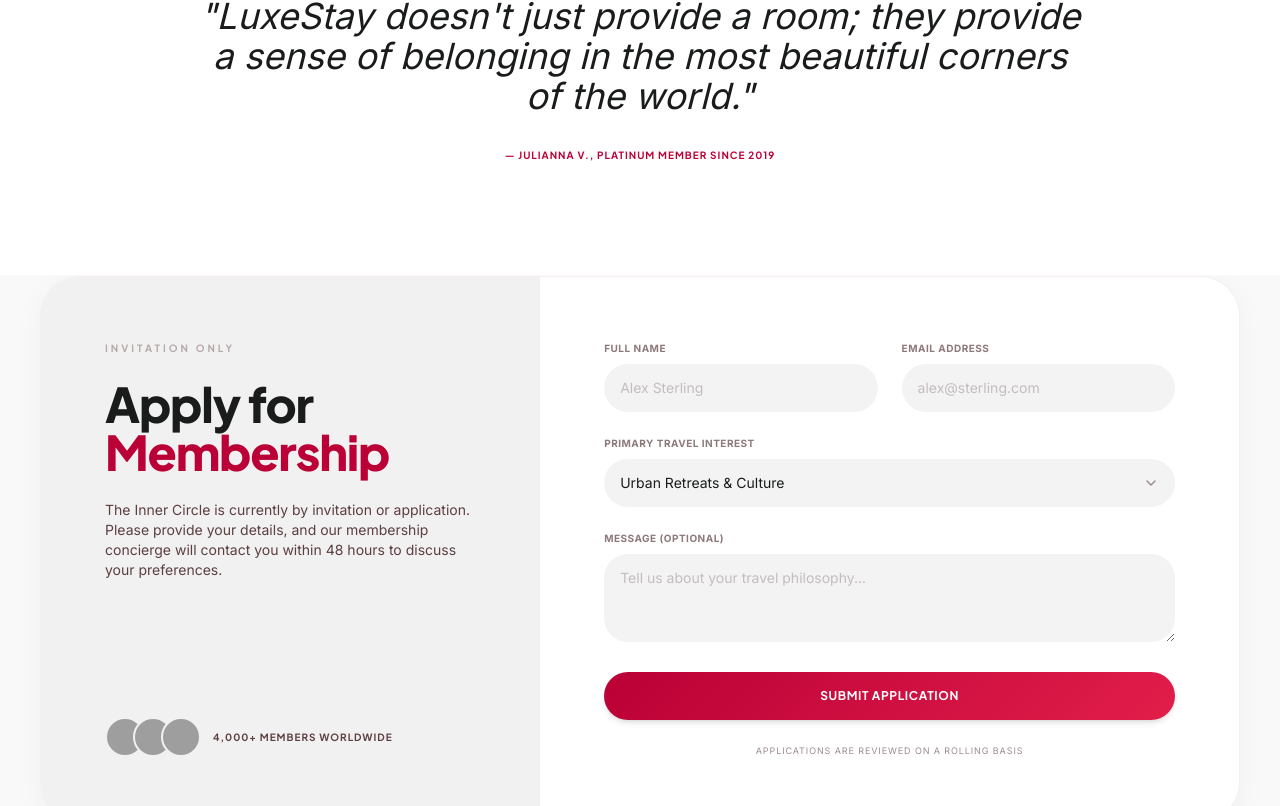
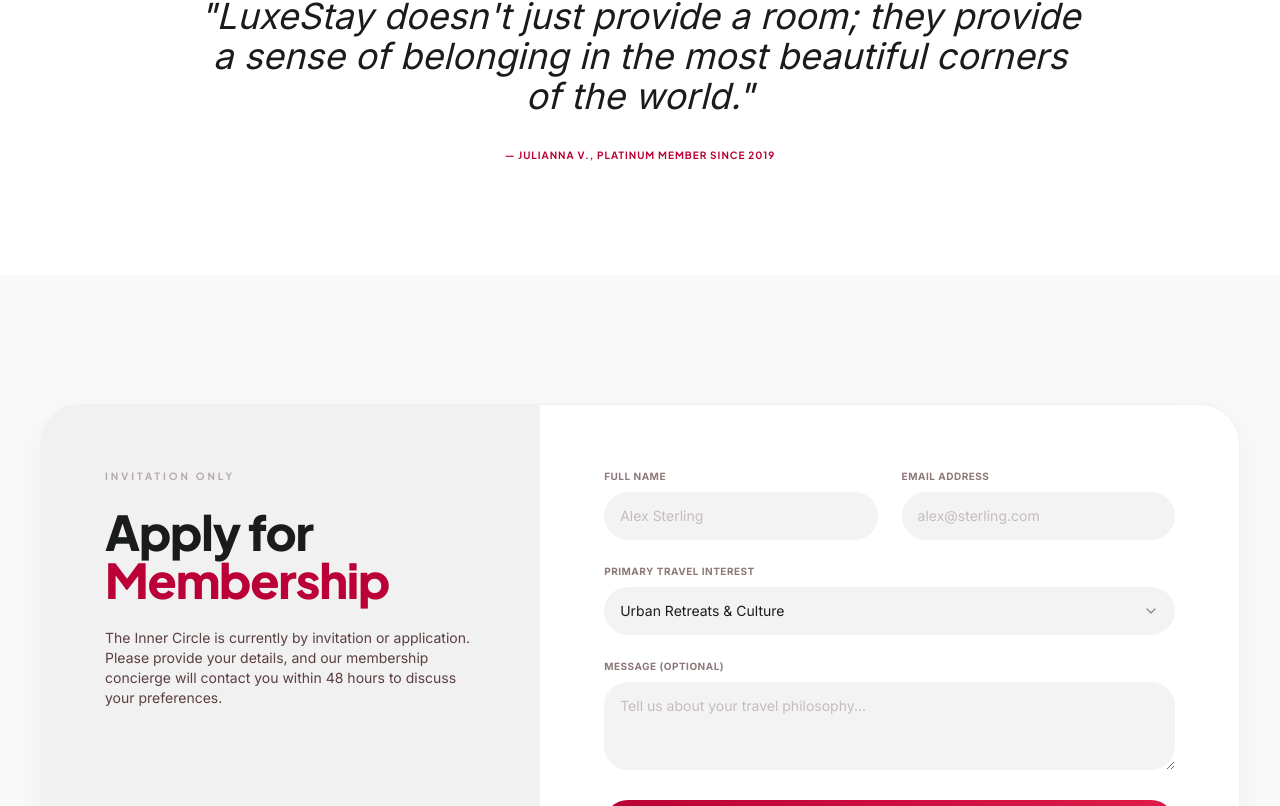
Before and after one commit to alamulord/LuxeStay_Frontend, a React (Vite) app: page /inner-circle in a window 1280 px wide. Shown: the part 1994-2800 px from the top of the page. Built offline with nearby package versions, Linux system fonts and the light colour scheme; grey boxes are pictures that could not be loaded.

Commit message:
style(frontend): replace unsplash image URL in immersive experiences page with high quality yacht visual

```diff
--- a/src/components/sections/home/InnerCircleSection.tsx
+++ b/src/components/sections/home/InnerCircleSection.tsx
@@ -15,7 +15,7 @@
   };
 
   return (
-    <section className="max-w-page mx-auto px-6 lg:px-10 mb-24 no-print select-none">
+    <section className="max-w-page mx-auto px-6 py-32 lg:px-10 mb-24 no-print select-none">
       {/* Outer Floating Card Container */}
       <div className="bg-[#f5f5f5] rounded-[2.5rem] shadow-ambient overflow-hidden border border-outline-variant/10">
         <div className="grid grid-cols-1 lg:grid-cols-12">
--- a/src/pages/immersive-experiences/index.tsx
+++ b/src/pages/immersive-experiences/index.tsx
@@ -52,7 +52,7 @@
       duration: '3 Hours',
       capacity: 'VIP Access',
       desc: 'Navigate the coastline on a bespoke 50ft yacht with vintage Bollinger champagne and personal elite crew.',
-      image: 'https://images.unsplash.com/photo-1505080856163-267d49b302c4?w=800&auto=format&fit=crop&q=80'
+      image: 'https://images.unsplash.com/photo-1567899378494-47b22a2ae96a?w=800&auto=format&fit=crop&q=80'
     },
     {
       title: 'Midnight Gallery Tour',
```
